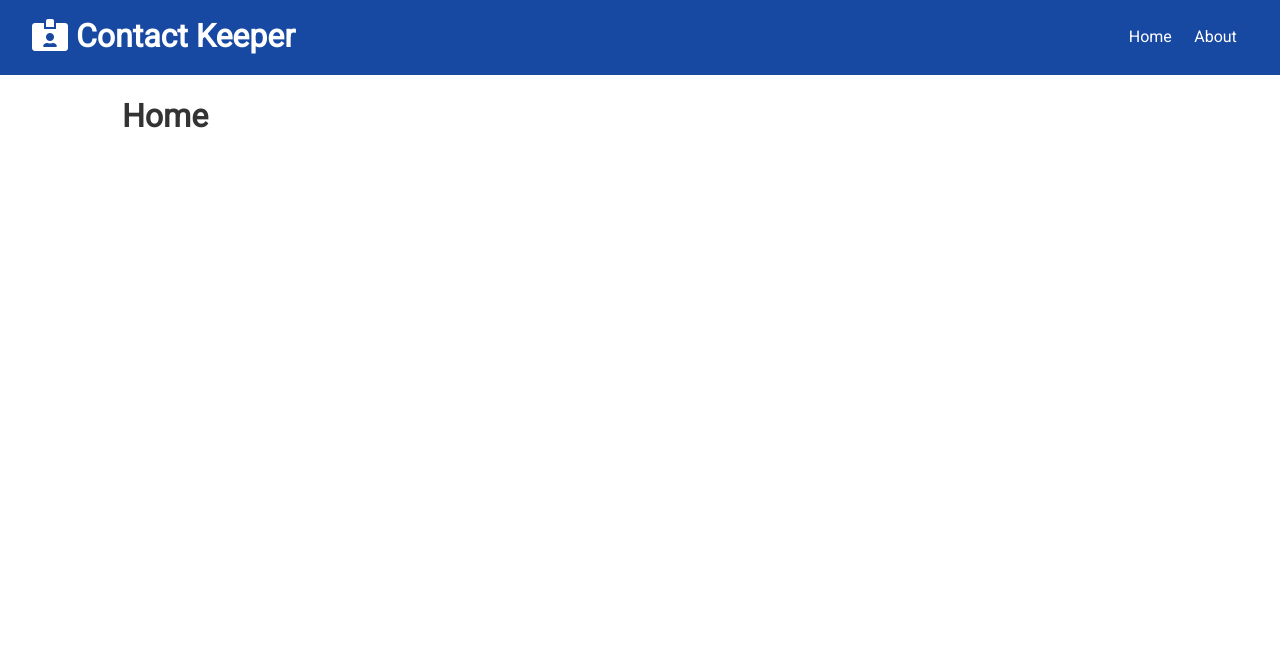
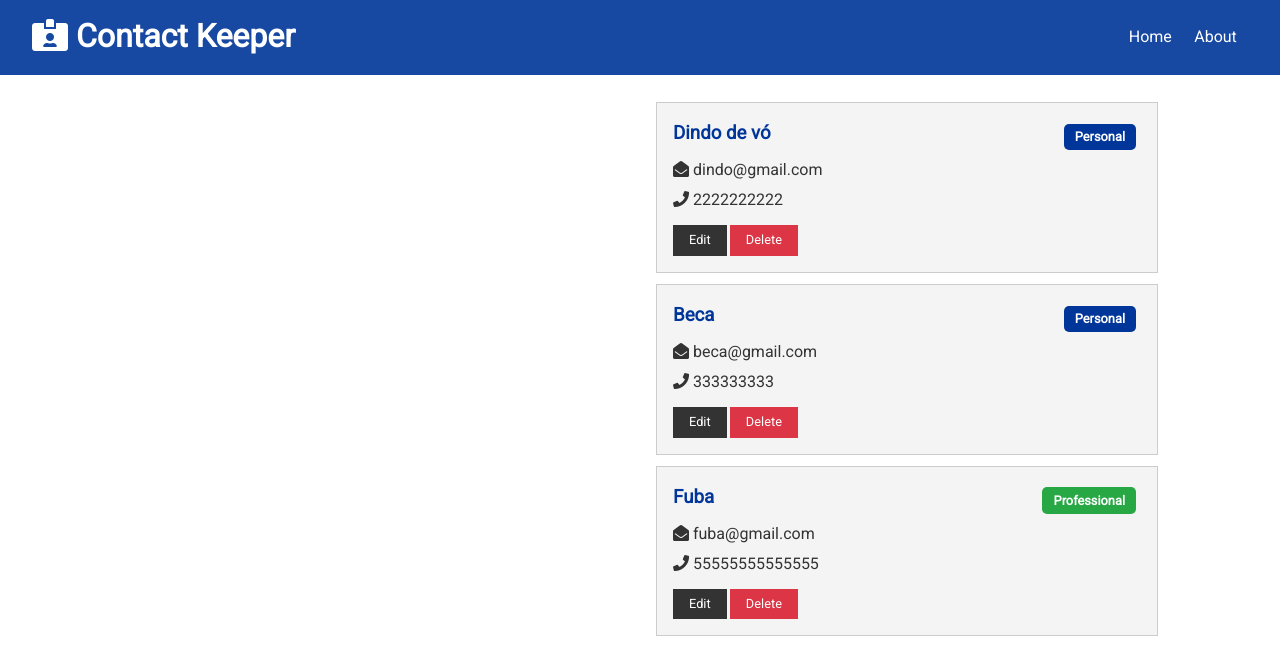
Before and after one commit to rdelbem/contact-keeper-app, a React (Create React App) app in the folder client/: page / in a window 1280 px wide. Shown: the top 658 px of the page. Built offline with nearby package versions, Linux system fonts and the light colour scheme.

Commit message:
contact item 1

```diff
--- /dev/null
+++ b/client/src/components/contacts/ContactItem.js
@@ -0,0 +1,43 @@
+import React from "react";
+import propTypes from "prop-types";
+
+function ContactItem({ contact }) {
+  const { id, name, email, phone, type } = contact;
+  return (
+    <div className="card bg-light">
+      <h3 className="text-primary text-left">
+        {name}{" "}
+        <span
+          style={{ float: "right" }}
+          className={`badge ${
+            type === "professional" ? "badge-success" : "badge-primary"
+          }`}
+        >
+          {type.charAt(0).toUpperCase() + type.slice(1)}
+        </span>
+      </h3>
+      <ul className="list">
+        {email && (
+          <li>
+            <i className="fas fa-envelope-open"></i> {email}
+          </li>
+        )}
+        {phone && (
+          <li>
+            <i className="fas fa-phone"></i> {phone}
+          </li>
+        )}
+      </ul>
+      <p>
+        <button className="btn btn-dark btn-sm">Edit</button>
+        <button className="btn btn-danger btn-sm">Delete</button>
+      </p>
+    </div>
+  );
+}
+
+ContactItem.propTypes = {
+  contact: propTypes.object.isRequired,
+};
+
+export default ContactItem;
--- /dev/null
+++ b/client/src/components/contacts/Contacts.js
@@ -0,0 +1,18 @@
+import React, { useContext } from "react";
+import ContactItem from "./ContactItem";
+import ContactContext from "../../context/contact/ContactContext";
+
+function Contacts() {
+  const contactContext = useContext(ContactContext);
+  const { contacts } = contactContext;
+
+  return (
+    <>
+      {contacts.map((contact) => (
+        <ContactItem key={contact.id} contact={contact} />
+      ))}
+    </>
+  );
+}
+
+export default Contacts;
--- a/client/src/components/pages/Home.js
+++ b/client/src/components/pages/Home.js
@@ -1,9 +1,13 @@
 import React from "react";
+import Contacts from "../contacts/Contacts";
 
 function Home() {
   return (
-    <div>
-      <h1>Home</h1>
+    <div className="grid-2">
+      <div>{/*Contact form*/}</div>
+      <div>
+        <Contacts />
+      </div>
     </div>
   );
 }
--- a/client/src/context/contact/ContactState.js
+++ b/client/src/context/contact/ContactState.js
@@ -34,7 +34,7 @@
         name: "Fuba",
         email: "fuba@gmail.com",
         phone: "55555555555555",
-        type: "personal",
+        type: "professional",
       },
     ],
   };
```
